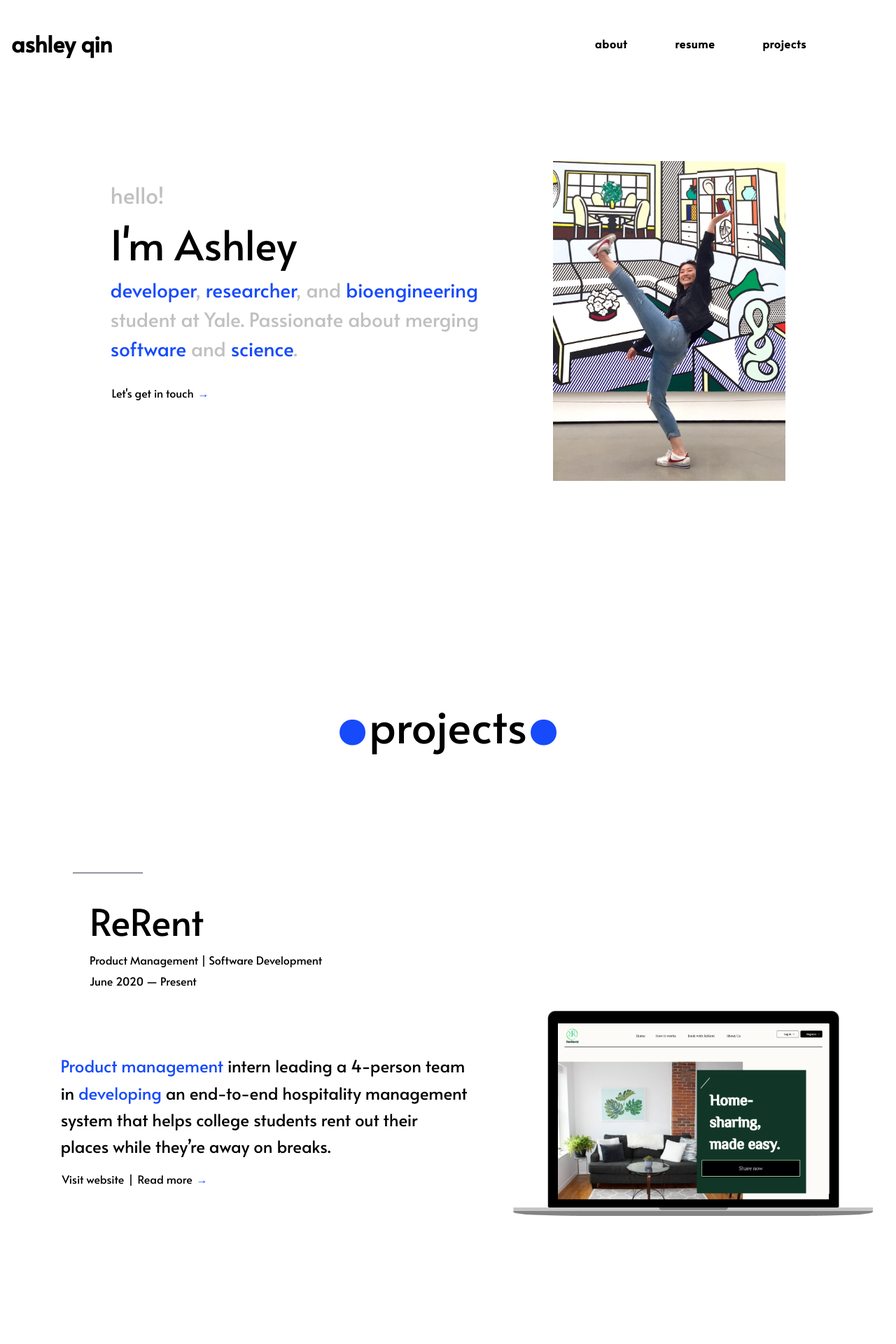
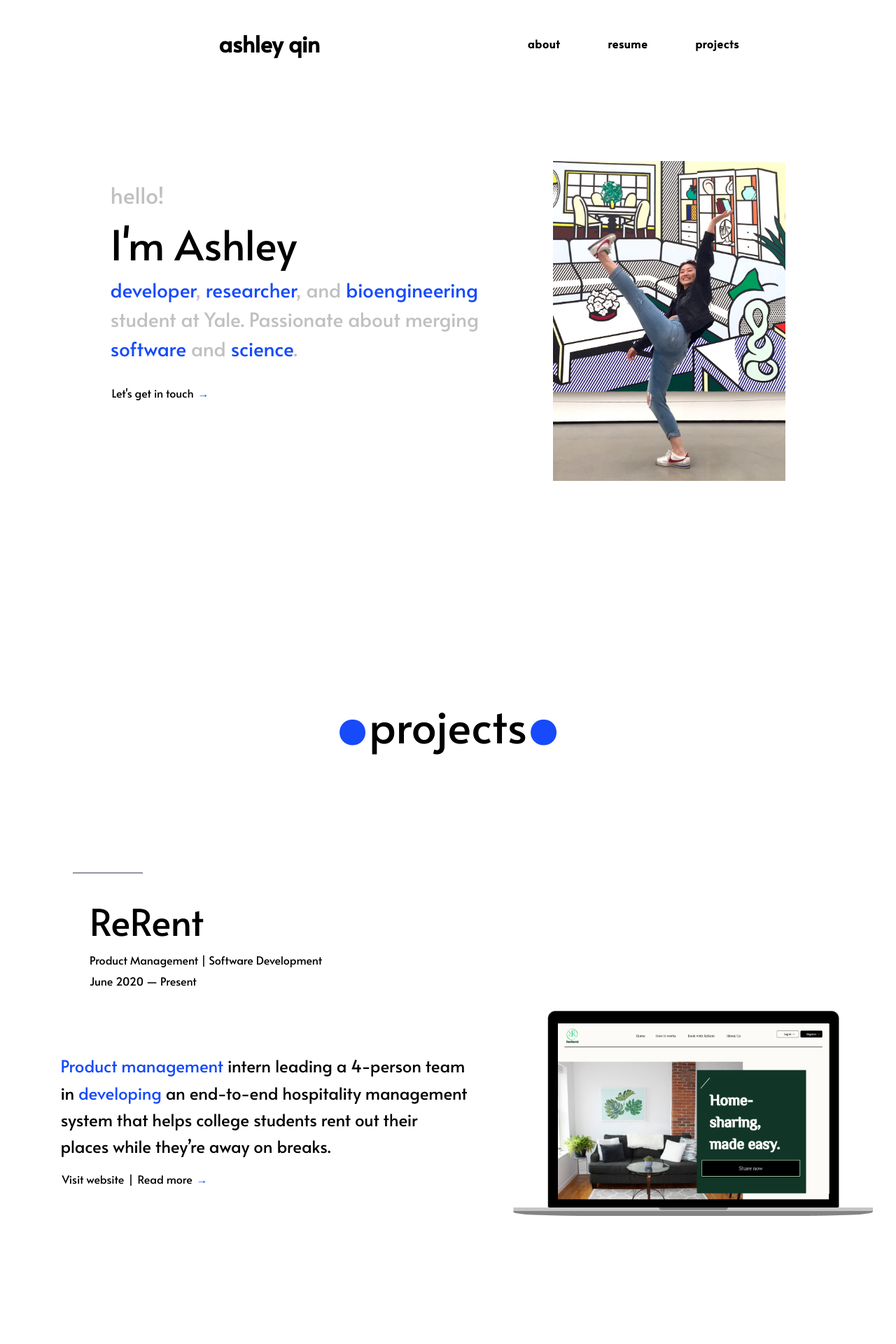
Before and after one commit to ashleyyqin/ashleyyqin.github.io, a Jekyll site: the page built from index.html, in a window 1280 px wide. Shown: the top 1920 px of the page at 70% size. Built offline with Jekyll 4.4.1, drawn with Linux system fonts in a browser that asks for light colours.

Commit message:
nav fixes

```diff
--- a/index.html
+++ b/index.html
@@ -137,8 +137,8 @@
 <div class="card container mx-auto px-2 mb-4 clearfix header-text">
     <div class="subheader mt-1 py-2"
          style="display: flex;align-items: center; flex-flow: wrap; justify-content:left; margin-left: 2em">
-        <div style="width: 35em; margin-bottom: 1em; margin-left: 4em">
-            <ul style="margin-left: 6.5em">
+        <div style="width: 35em; margin-bottom: 1em;">
+            <ul style="margin-left: 6em">
                 <li>
                     <a href="https://yaledailynews.com/commencement2020/2020/05/15/yale-class-of-2020-by-the-numbers/"
                        style="font-size: 110%" target="_blank">
--- a/styles/main.css
+++ b/styles/main.css
@@ -138,7 +138,6 @@
     margin-left: auto;
     z-index: 2000;
     font-size: 200%;
-    margin-left: -1em;
     /*margin-left: 6em;
     margin-right: auto;*/
 }
@@ -150,7 +149,7 @@
     justify-items: left;*/
     z-index: 2000;
     margin-left: auto;
-    margin-right: 3em;
+    margin-right: 9em;
 }
 
 nav a {
```
